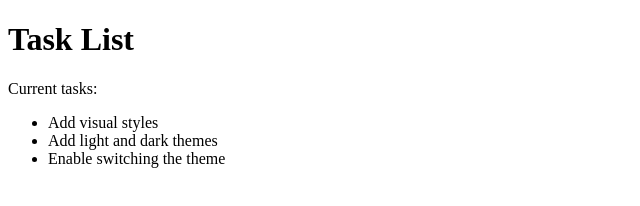
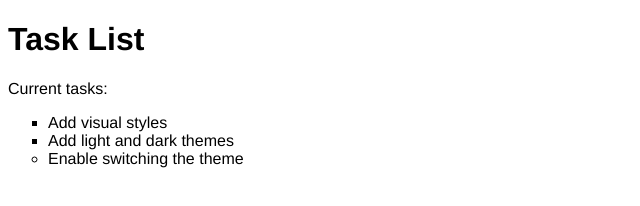
Before and after one commit to ericlong07/simple-website, a plain HTML site: page index.html in a window 1280 px wide. Shown: the whole page, without its empty margins (0-640 px from the left). Drawn offline with Linux system fonts and the light colour scheme.

Commit message:
Add CSS styling

```diff
--- a/index.html
+++ b/index.html
@@ -7,7 +7,7 @@
     <title>Simple website</title>
     <link rel="stylesheet" href="main.css">
 </head>
-<body>
+<body class="light-theme">
     <h1>Task List</h1>
     <p id="msg">Current tasks:</p>
     <ul id="task-list">
--- a/main.css
+++ b/main.css
@@ -0,0 +1,29 @@
+:root {
+    --green: #00FF00;
+    --black: #000000;
+    --white: #FFFFFF;
+}
+
+body {
+    background: var(--bg);
+    color: var(--font-color);
+    font-family: helvetica;
+}
+
+li {
+    list-style: circle;
+}
+
+.list {
+list-style: square;
+}
+
+.light-theme {
+    --bg: var(var(--green));
+    --font-color: var(--black);
+}
+
+.dark-theme {
+    --bg: var(--black);
+    --font-color: var(--green);
+}
```
